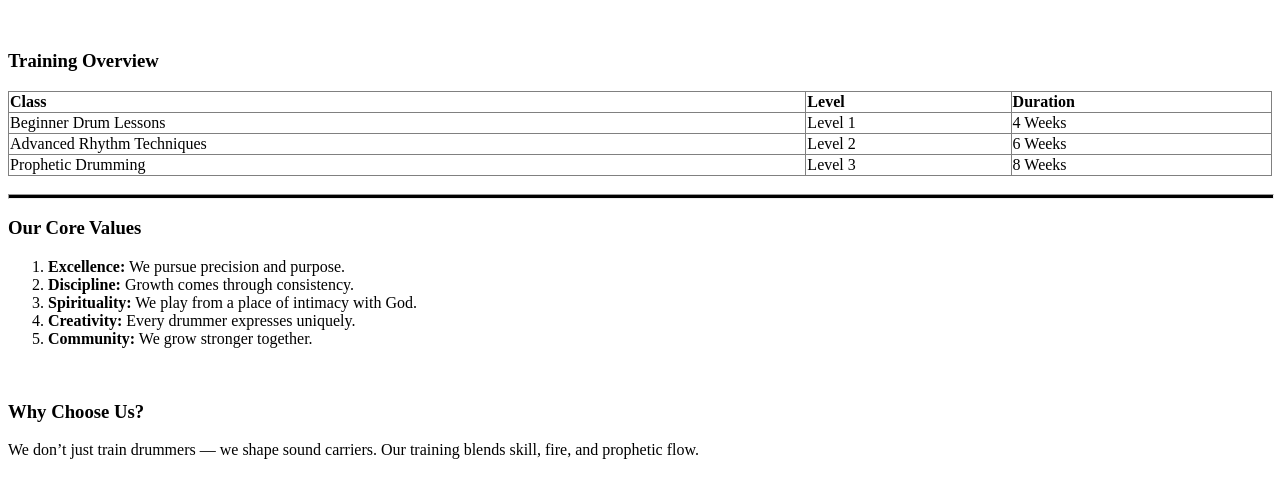
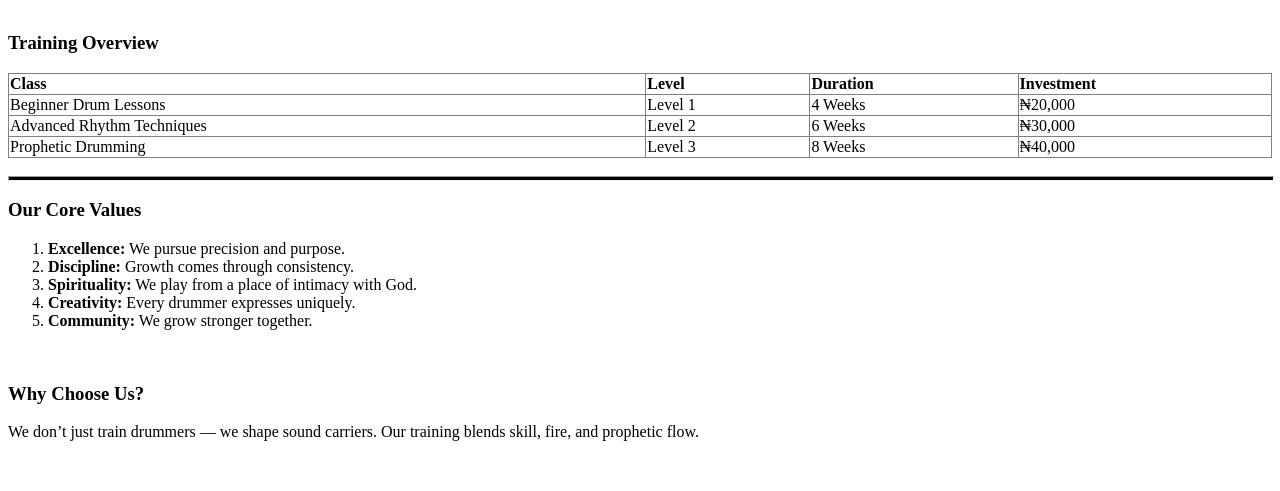
Before and after one commit to THELIGHTOFTHEWORLD1/Light-Drumming-School, a plain HTML site: page index.html in a window 1280 px wide. Shown: the part 855-1346 px from the top of the page. Drawn offline with Linux system fonts and the light colour scheme.

Commit message:
Add files via upload

```diff
--- a/index.html
+++ b/index.html
@@ -19,8 +19,7 @@
       <p>I am Light, a passionate drummer. Through LIGHT'S DRUMMING ACADEMY, I help others grow in skill, sound, and spiritual purpose.</p>
     </td>
   </tr>
-</table><br>
-
+</table>
   <hr style="background-color: black; width: 100%; height: 3px; margin: auto;"><br>
 
   <h3>About the Academy</h3>
@@ -36,14 +35,15 @@
     <li>One-on-One Mentorship</li>
     <li>Live Practice Sessions</li>
   </ol><br>
+  <h3>Training Overview</h3>
 
-  <h3>Training Overview</h3>
 <table border="1" style="width: 100%; border-collapse: collapse; text-align: left;">
   <thead>
     <tr>
       <th>Class</th>
       <th>Level</th>
       <th>Duration</th>
+      <th>Investment</th>
     </tr>
   </thead>
   <tbody>
@@ -51,16 +51,19 @@
       <td>Beginner Drum Lessons</td>
       <td>Level 1</td>
       <td>4 Weeks</td>
+      <td>₦20,000</td>
     </tr>
     <tr>
       <td>Advanced Rhythm Techniques</td>
       <td>Level 2</td>
       <td>6 Weeks</td>
+      <td>₦30,000</td>
     </tr>
     <tr>
       <td>Prophetic Drumming</td>
       <td>Level 3</td>
       <td>8 Weeks</td>
+      <td>₦40,000</td>
     </tr>
   </tbody>
 </table><br>
@@ -90,10 +93,9 @@
     </td>
   </tr>
 </table>
-<br>
 
   <h3>My Skill Set</h3>
-<p>Here are the skills I bring into the academy and how they serve the vision:</p><br>
+<p>Here are the skills I bring into the academy and how they serve the vision:</p>
 <table border="1" style="width: 100%; border-collapse: collapse; text-align: left; ">
   <thead>
     <tr>
@@ -129,7 +131,7 @@
       <td>⭐⭐</td>
     </tr>
   </tbody>
-</table>
+</table><br>
   <h3>Join Us Today</h3>
   <p>Ready to awaken your rhythm, sharpen your sound, and walk in purpose? Join LIGHT’S DRUMMING ACADEMY and grow in grace and greatness.</p>
   <p><strong>Enrollment is open now — your sound is needed!</strong></p>
```
Lines whose indentation alone changed are shown as unchanged.
